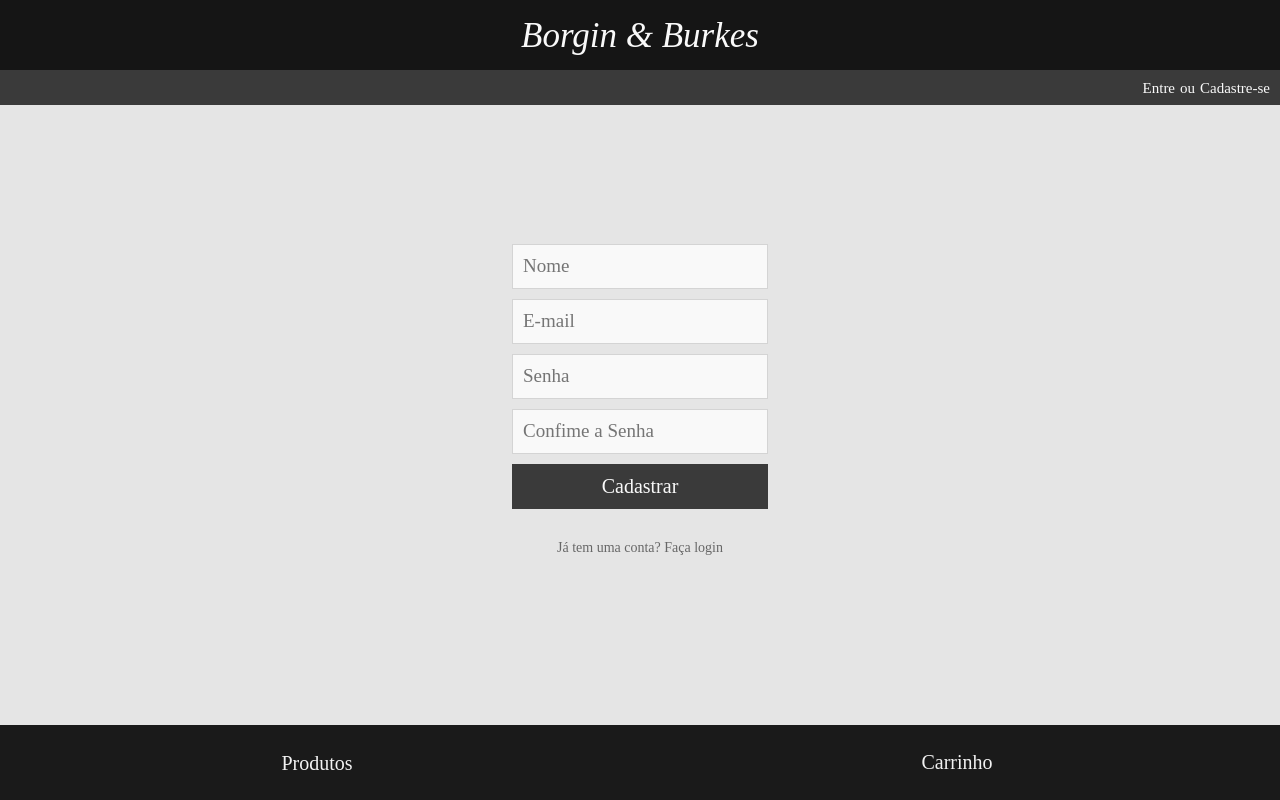
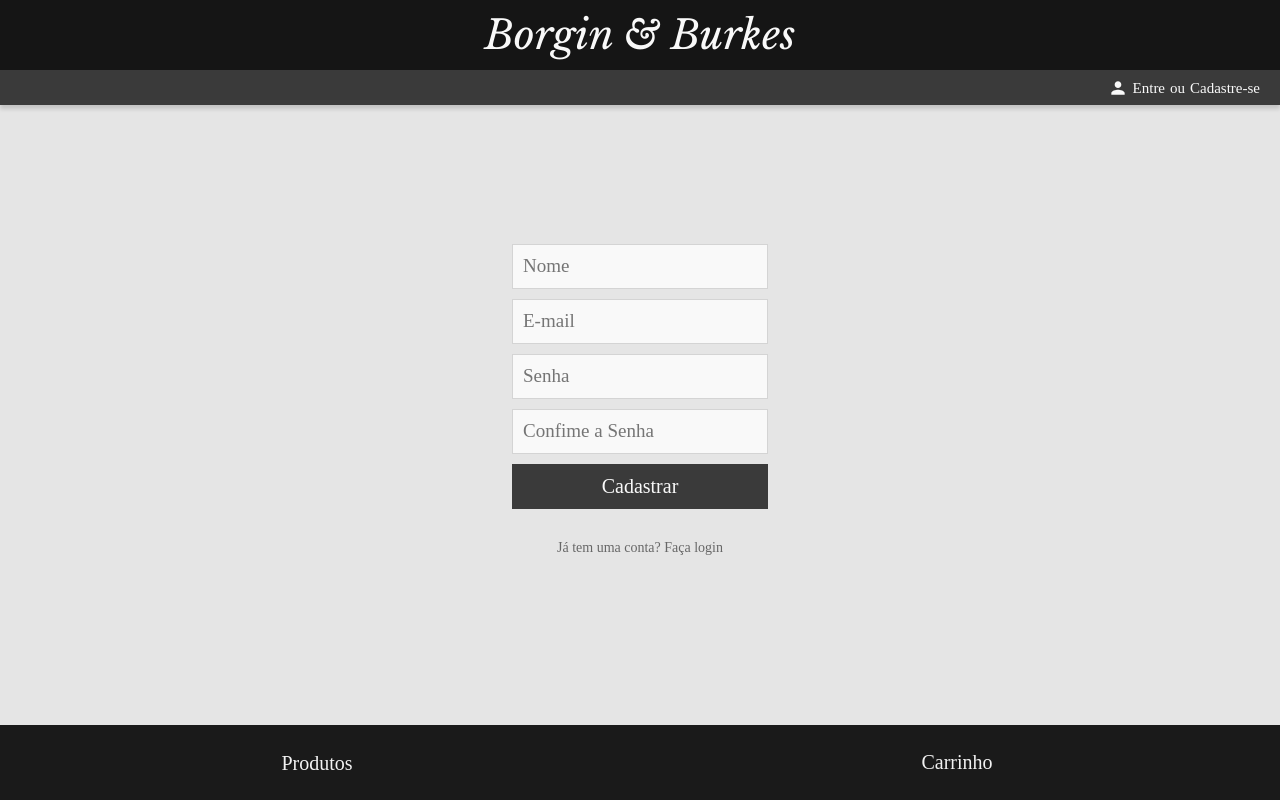
Before and after one commit to lahr-victor/borginandburkes, a React (Create React App) app: page /sign-up in a window 1280 px wide. Built offline with nearby package versions, Linux system fonts and the light colour scheme.

Commit message:
fix: minor layout tweaks

```diff
--- a/public/index.html
+++ b/public/index.html
@@ -3,6 +3,12 @@
 
 <head>
   <meta charset="UTF-8" name="viewport" content="width=device-width, initial-scale=1" />
+
+  <link rel="preconnect" href="https://fonts.googleapis.com">
+  <link rel="preconnect" href="https://fonts.gstatic.com" crossorigin>
+  <link href="https://fonts.googleapis.com/css2?family=Libre+Baskerville:ital@1&display=swap" rel="stylesheet">
+
+  <link rel="icon" type="image/x-icon" href="./favicon.ico" />
   <title>Borgin & Burkes</title>
 </head>
 
--- a/src/assets/styles/GlobalStyle.js
+++ b/src/assets/styles/GlobalStyle.js
@@ -36,6 +36,9 @@ const GlobalStyle = createGlobalStyle`
     font-size: 20px;
     font-weight: 400;
     cursor: pointer;
+    &:disabled {
+      cursor: initial;
+    }
   }
   a {
         font-weight: 400;
--- a/src/components/Header/Header.jsx
+++ b/src/components/Header/Header.jsx
@@ -2,7 +2,7 @@ import React, { useContext } from 'react';
 import styled from 'styled-components';
 import { Link } from 'react-router-dom';
 import axios from 'axios';
-import { MdLogout } from 'react-icons/md';
+import { MdLogout, MdPerson } from 'react-icons/md';
 import UserNameContext from '../../contexts/userNameContext';
 
 export default function Header() {
@@ -30,28 +30,32 @@ export default function Header() {
           Borgin &  Burkes
         </Logo>
       </HeaderLogo>
-      {userName
-        ? (
+
       <HeaderMenu>
+        <MdPerson
+          fontSize="20px"
+        />
+        {userName ? (
           <div>
             <p>
               Olá,
               {' '}
               {userName.name}
             </p>
+            <MdLogout
+              onClick={() => logout()}
+              fontSize="20px"
+              cursor="pointer"
+            />
           </div>
-            {/* eslint-disable-next-line react/jsx-no-bind */}
-            <MdLogout onClick={logout} />
-          </HeaderMenu>
         ) : (
-          <HeaderMenu>
           <div>
             <Link to="/sign-in">Entre</Link>
             ou
             <Link to="/sign-up">Cadastre-se</Link>
           </div>
+        )}
       </HeaderMenu>
-        )}
     </HeaderContainer>
   );
 }
@@ -73,30 +77,34 @@ const HeaderLogo = styled.div`
 
 const Logo = styled.p`
     color: #F9F9F9;
-    font-family: 'Libre Baskerville';
+    font-family: 'Libre Baskerville', serif;
     font-style: italic;
     font-weight: 400;
-    font-size: 35px;
+    font-size: 40px;
 `;
 
 const HeaderMenu = styled.div`
     height: 35px;
     background-color: #3A3A3A;
     color: #f9f9f9;
-    display:flex;
+    display: flex;
     justify-content: flex-end;
     align-items: center;
-    gap:20px;
-    padding:10px;
-    font-size:15px;
+    padding: 10px 20px;
+    font-size: 15px;
     line-height: 18px;
+    box-shadow: 0px 4px 4px rgba(0, 0, 0, 0.15);
     div {
       display:flex;
       gap: 5px;
+      margin-left: 5px;
+      p {
+        margin-right: 20px;
+      }
     }
     a {
       color: #f9f9f9;
-      padding-top:0px;
-      font-size:15px;
+      padding-top: 0px;
+      font-size: 15px;
     }
 `;
--- a/src/components/ShoppingCart/ShoppingCart.jsx
+++ b/src/components/ShoppingCart/ShoppingCart.jsx
@@ -118,14 +118,21 @@ export default function ShoppingCart() {
                     <p>
                       {(object.price * object.qty).toLocaleString('pt-BR', { style: 'currency', currency: 'BRL' })}
                     </p>
-                    <FaTrashAlt onClick={() => removeFromCart(object.id)} />
+                    <FaTrashAlt
+                      onClick={() => removeFromCart(object.id)}
+                      cursor="pointer"
+                    />
                   </RightElements>
                 </ShoppingCartItem>
               )) : <p>Não há produtos no carrinho ainda.</p>}
           </ul>
           <Total>
-            <p>Total</p>
             <p>
+              <br />
+              Total
+            </p>
+            <p>
+              <br />
               {totalPrice.toLocaleString('pt-BR', { style: 'currency', currency: 'BRL' })}
             </p>
           </Total>
```
Also changed, not shown: 1 other file (tests, documents, lock files or other folders). Lines whose indentation alone changed are shown as unchanged.
